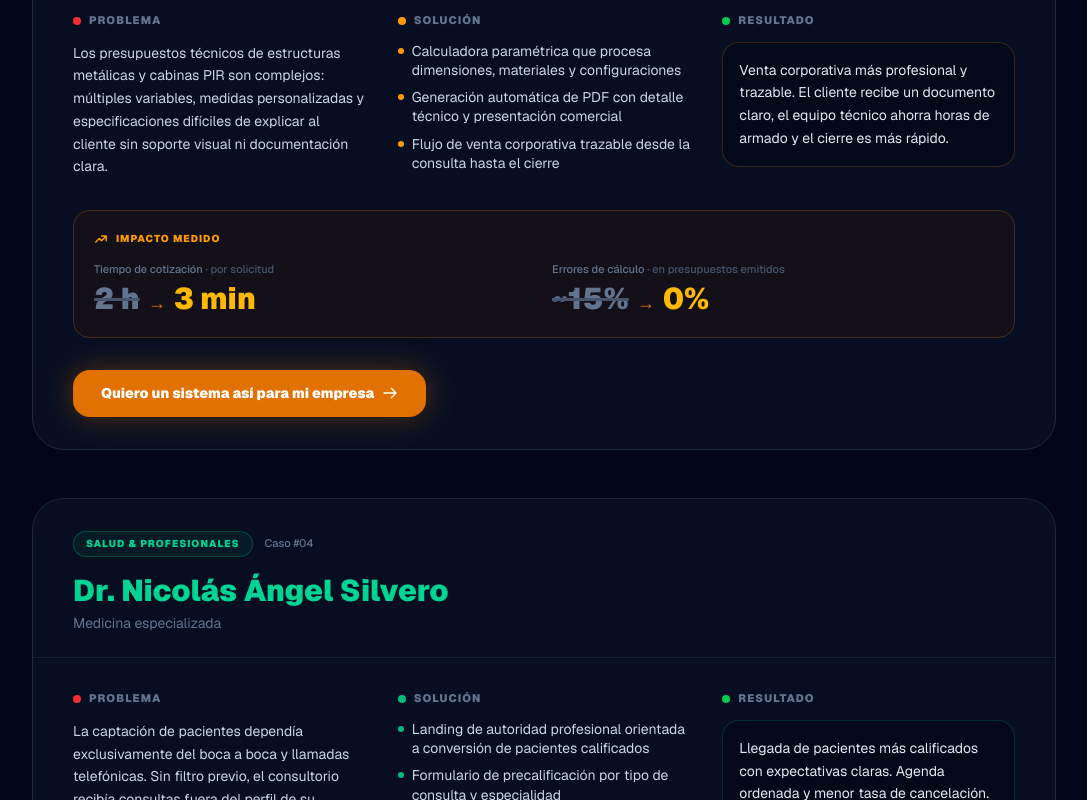
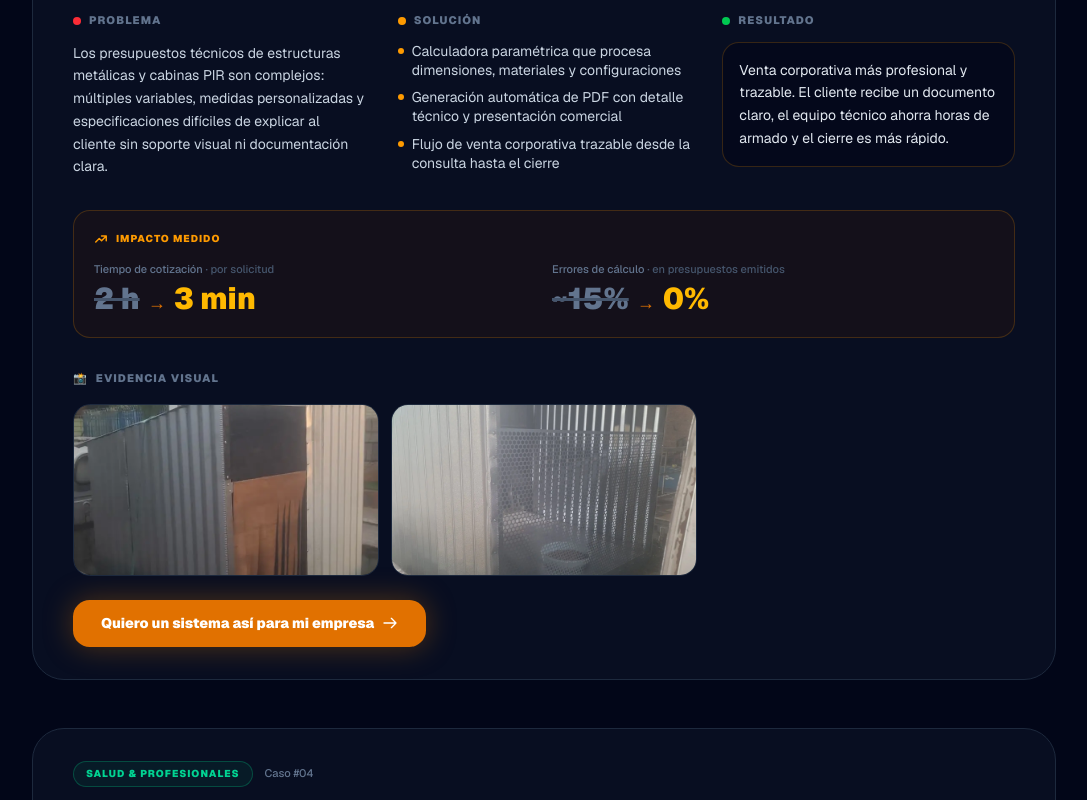
Before and after one commit to oscaramarilla/aycweb, a Next.js app: page /empresas/obras in a window 1280 px wide. Shown: the part 1763-2563 px from the top of the page, without its empty margins (96-1183 px from the left). Built offline with nearby package versions, Linux system fonts and the light colour scheme.

Commit message:
feat(obras): crear componente de galeria de evidencia visual e interfaces (preparado para recibir assets)

```diff
--- a/app/[lang]/(marketing)/obras/page.tsx
+++ b/app/[lang]/(marketing)/obras/page.tsx
@@ -2,6 +2,7 @@ import type { Metadata } from "next";
 import { AYCWEB_CONTACT, buildWaLink } from "../../../../lib/config/contact";
 import { CASOS_OBRAS } from "../../../../lib/config/obras";
 import { MetricasImpactoCard } from "../../../../components/obras/MetricasImpactoCard";
+import GaleriaEvidencia from "../../../../components/obras/GaleriaEvidencia";
 
 export const metadata: Metadata = {
   title: "Casos de Éxito y Sistemas Implementados | AYCweb Paraguay",
@@ -171,6 +172,13 @@ export default function ObrasPage() {
                         {metricaDestacada.label}: {metricaDestacada.antes} → {metricaDestacada.despues}
                       </span>
                     )}
+
+                    {/* ── Badge de evidencia visual (sólo si hay imágenes) ── */}
+                    {c.evidenciaVisual && c.evidenciaVisual.length > 0 && (
+                      <span className="inline-flex items-center gap-1 text-[10px] font-black uppercase tracking-wider px-3 py-1 rounded-full border bg-violet-500/10 text-violet-300 border-violet-500/25">
+                        📸 Ver evidencia ({c.evidenciaVisual.length})
+                      </span>
+                    )}
                   </div>
                   <h2 className={`text-2xl md:text-3xl font-black mb-1 ${accentStyles[c.tagColor]}`}>
                     {c.client}
@@ -234,6 +242,9 @@ export default function ObrasPage() {
                     accentColor={c.tagColor as "blue" | "emerald" | "amber"}
                   />
                 )}
+
+                {/* ── Galería de evidencia visual (devuelve null si no hay imágenes) ── */}
+                <GaleriaEvidencia evidencia={c.evidenciaVisual ?? []} />
 
                 {/* CTA por caso */}
                 <div className="px-6 md:px-10 pb-8">
--- /dev/null
+++ b/components/obras/GaleriaEvidencia.tsx
@@ -0,0 +1,128 @@
+"use client";
+
+import Image from "next/image";
+import { useState, useEffect, useCallback } from "react";
+import type { EvidenciaVisual } from "@/lib/domain/obra";
+
+const TIPO_LABEL: Record<EvidenciaVisual["tipo"], string> = {
+  screenshot: "pantalla",
+  pdf_preview: "PDF",
+  mobile_view: "foto",
+};
+
+type Props = {
+  evidencia: EvidenciaVisual[];
+};
+
+export default function GaleriaEvidencia({ evidencia }: Props) {
+  const [lightboxIdx, setLightboxIdx] = useState<number | null>(null);
+
+  const cerrar = useCallback(() => setLightboxIdx(null), []);
+
+  useEffect(() => {
+    const onKey = (e: KeyboardEvent) => {
+      if (e.key === "Escape") cerrar();
+    };
+    window.addEventListener("keydown", onKey);
+    return () => window.removeEventListener("keydown", onKey);
+  }, [cerrar]);
+
+  useEffect(() => {
+    document.body.style.overflow = lightboxIdx !== null ? "hidden" : "";
+    return () => {
+      document.body.style.overflow = "";
+    };
+  }, [lightboxIdx]);
+
+  if (!evidencia || evidencia.length === 0) return null;
+
+  const selected = lightboxIdx !== null ? evidencia[lightboxIdx] : null;
+
+  return (
+    <>
+      {/* ── Galería ── */}
+      <div className="px-6 md:px-10 pb-6">
+        <h3 className="text-[11px] font-black uppercase tracking-widest text-slate-500 flex items-center gap-2 mb-4">
+          <span>📸</span> Evidencia Visual
+        </h3>
+        <div className="grid grid-cols-1 md:grid-cols-2 lg:grid-cols-3 gap-3">
+          {evidencia.map((item, i) => (
+            <button
+              key={i}
+              onClick={() => setLightboxIdx(i)}
+              className="group relative aspect-video rounded-xl overflow-hidden border border-slate-800 hover:border-slate-600 transition-all bg-slate-900/60 focus:outline-none focus-visible:ring-2 focus-visible:ring-blue-500/50"
+              aria-label={`Ver ${item.alt} ampliado`}
+            >
+              <Image
+                src={item.src}
+                alt={item.alt}
+                fill
+                sizes="(max-width: 768px) 100vw, (max-width: 1024px) 50vw, 33vw"
+                className="object-cover group-hover:scale-105 transition-transform duration-300"
+              />
+              {/* Caption en hover */}
+              {item.caption && (
+                <div className="absolute bottom-0 left-0 right-0 bg-gradient-to-t from-slate-950/90 to-transparent px-3 py-3 translate-y-full group-hover:translate-y-0 transition-transform duration-200">
+                  <p className="text-[11px] text-slate-200 leading-snug">{item.caption}</p>
+                </div>
+              )}
+              {/* Badge de tipo */}
+              <div className="absolute top-2 right-2 bg-black/60 rounded-md px-1.5 py-0.5 text-[9px] text-slate-300 uppercase tracking-widest font-bold opacity-0 group-hover:opacity-100 transition-opacity">
+                {TIPO_LABEL[item.tipo]}
+              </div>
+            </button>
+          ))}
+        </div>
+      </div>
+
+      {/* ── Lightbox ── */}
+      {selected && (
+        <div
+          role="dialog"
+          aria-modal="true"
+          aria-label="Vista ampliada de evidencia"
+          className="fixed inset-0 z-[200] bg-black/92 backdrop-blur-sm flex items-center justify-center p-4 md:p-8"
+          onClick={cerrar}
+        >
+          {/* Botón cerrar */}
+          <button
+            className="absolute top-4 right-4 text-white/60 hover:text-white w-10 h-10 flex items-center justify-center rounded-full bg-white/10 hover:bg-white/20 transition-all text-base"
+            onClick={cerrar}
+            aria-label="Cerrar"
+          >
+            ✕
+          </button>
+
+          {/* Imagen */}
+          <div
+            className="relative max-w-4xl w-full"
+            onClick={(e) => e.stopPropagation()}
+          >
+            <div className="relative w-full aspect-video rounded-2xl overflow-hidden bg-slate-900 border border-white/10">
+              <Image
+                src={selected.src}
+                alt={selected.alt}
+                fill
+                sizes="(max-width: 1024px) 100vw, 80vw"
+                className="object-contain"
+                priority
+              />
+            </div>
+
+            {selected.caption && (
+              <p className="text-center text-slate-400 text-sm mt-4 leading-relaxed">
+                {selected.caption}
+              </p>
+            )}
+
+            {evidencia.length > 1 && lightboxIdx !== null && (
+              <p className="text-center text-slate-600 text-[11px] mt-2">
+                {lightboxIdx + 1} / {evidencia.length}
+              </p>
+            )}
+          </div>
+        </div>
+      )}
+    </>
+  );
+}
--- a/lib/config/obras.ts
+++ b/lib/config/obras.ts
@@ -5,10 +5,10 @@
 // Métricas de impacto: viven en lib/config/obras/[slug].ts (una por cliente)
 // y se importan aquí para mantener la config centralizada.
 
-import type { MetricaImpacto } from "../domain/obra";
+import type { MetricaImpacto, EvidenciaVisual } from "../domain/obra";
 import { METRICAS_METAL_MAD } from "./obras/metal-mad-modular-k";
 
-export type { MetricaImpacto };
+export type { MetricaImpacto, EvidenciaVisual };
 
 export interface CasoObra {
   id: string;
@@ -25,6 +25,11 @@ export interface CasoObra {
    * Si no está definido, el componente MetricasImpactoCard no se renderiza.
    */
   metricasImpacto?: MetricaImpacto[];
+  /**
+   * Evidencia visual del sistema en producción.
+   * Si no está definido o está vacío, GaleriaEvidencia devuelve null.
+   */
+  evidenciaVisual?: EvidenciaVisual[];
 }
 
 export const CASOS_OBRAS: CasoObra[] = [
@@ -84,6 +89,20 @@ export const CASOS_OBRAS: CasoObra[] = [
     ctaMessage:
       "Hola Oscar. Vi el caso de Metal Mad / Modular K en AYCweb y quiero una calculadora paramétrica con generación de PDF para mi empresa.",
     metricasImpacto: METRICAS_METAL_MAD,
+    evidenciaVisual: [
+      {
+        src: "/test-modular-exterior.webp",
+        alt: "Cabina PIR modular Modular K — vista exterior en instalación",
+        caption: "Cabina PIR modular en instalación, 2025",
+        tipo: "mobile_view",
+      },
+      {
+        src: "/test-modular-interior.webp",
+        alt: "Cabina PIR modular Modular K — vista interior terminada",
+        caption: "Interior cabina PIR terminada, 2025",
+        tipo: "mobile_view",
+      },
+    ],
   },
   {
     id: "dr-nicolas-silvero-medicina",
--- a/lib/domain/obra.ts
+++ b/lib/domain/obra.ts
@@ -15,3 +15,17 @@ export interface MetricaImpacto {
   /** Unidad opcional cuando aplica contexto adicional (ej: "por solicitud") */
   unidad?: string;
 }
+
+/**
+ * Pieza de evidencia visual de una obra en producción.
+ * Permite mostrar capturas, previews de PDF o vistas mobile del sistema.
+ */
+export type EvidenciaVisual = {
+  /** Ruta relativa desde public/ (ej: "/obras/metalmadeas/01-cotizador.webp") */
+  src: string;
+  /** Descripción SEO de la imagen */
+  alt: string;
+  /** Texto explicativo factual mostrado en hover y lightbox */
+  caption?: string;
+  tipo: "screenshot" | "pdf_preview" | "mobile_view";
+};
```
